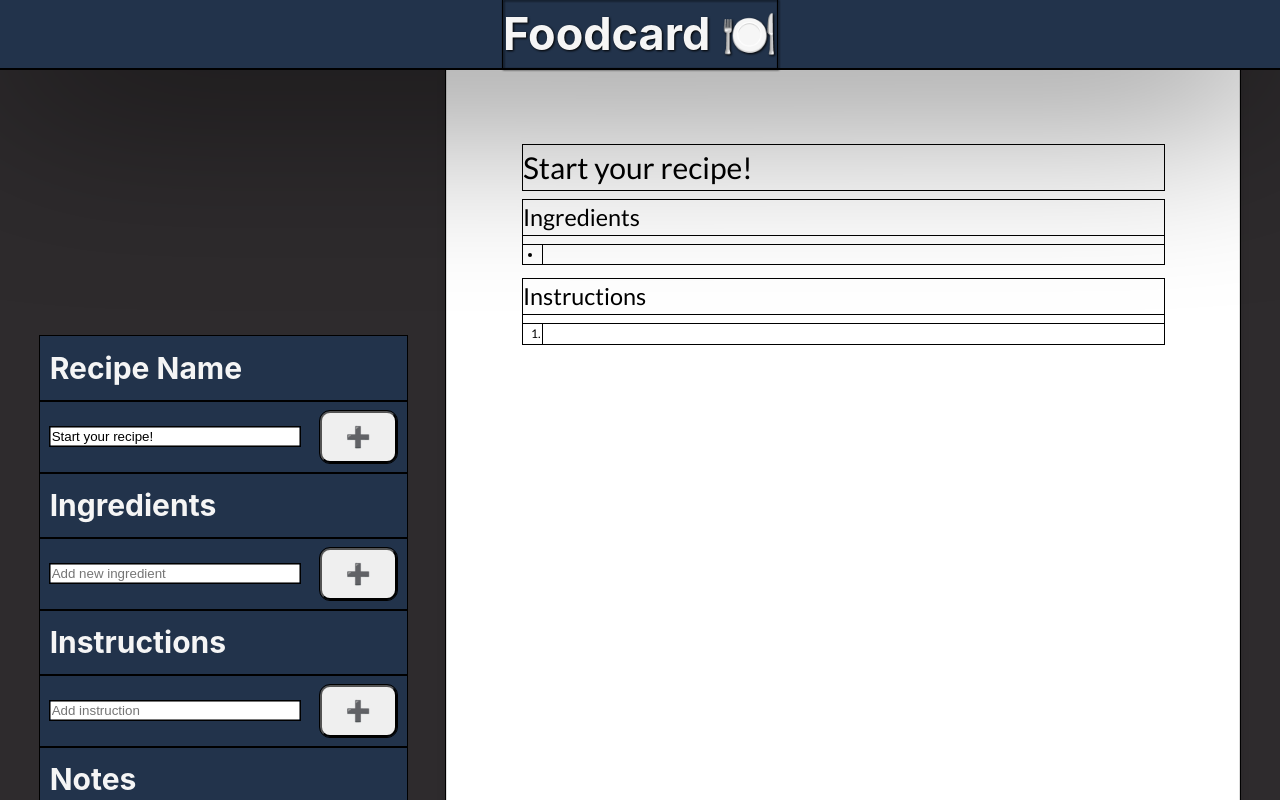
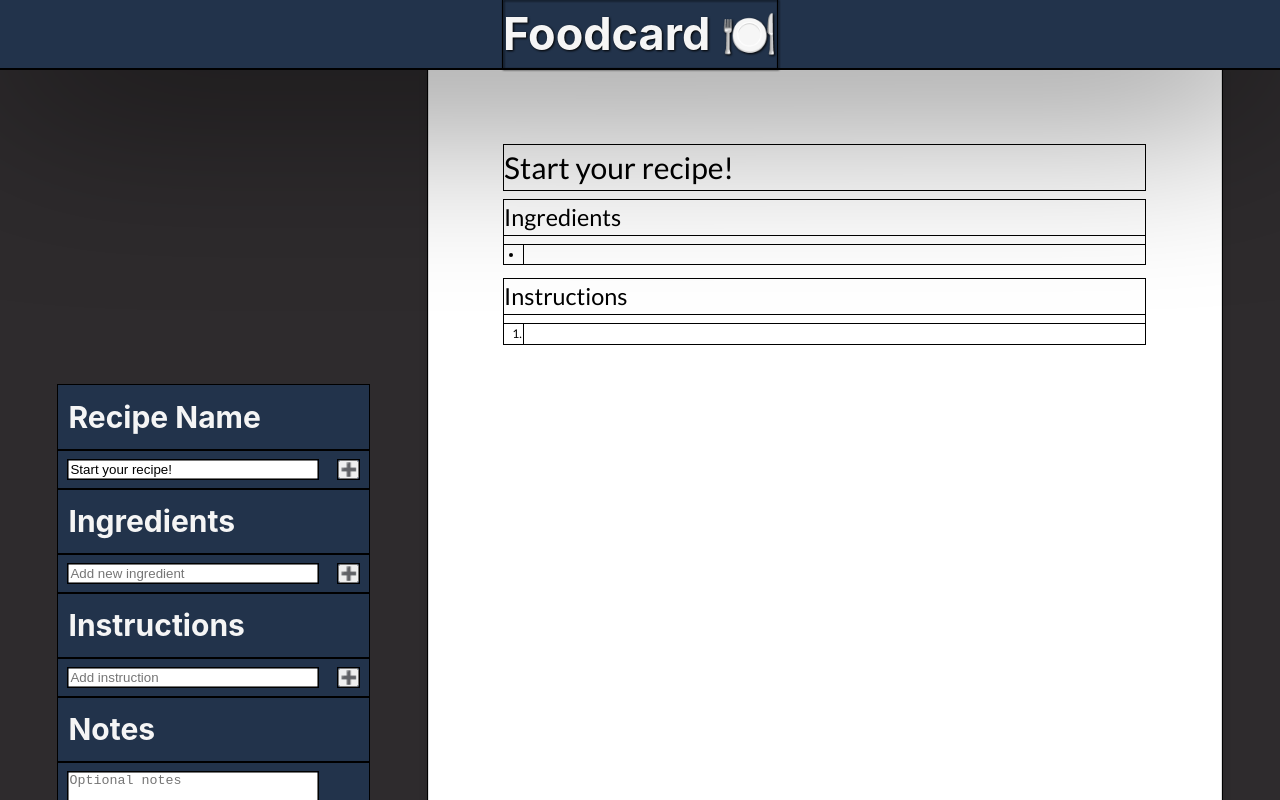
Before and after one commit to orzcode/foodcard, a React (Vite) app: page / in a window 1280 px wide. Shown: the top 800 px of the page. Built offline with nearby package versions, Linux system fonts and the light colour scheme.

Commit message:
remove btn styles

```diff
--- a/src/index.css
+++ b/src/index.css
@@ -40,22 +40,9 @@
   /* FONTSIZE - Adding the 0.4 is for responsivity */
 }
 button {
-  border-radius: 1rem;
-  outline: 1px solid black;
-  padding: 0.6em 1.2em;
-  font-size: 1em;
-  font-weight: 500;
-  font-family: inherit;
   cursor: pointer;
-  transition: border-color 0.25s;
 }
-button:hover {
-  border-color: #000000;
-}
-button:focus,
-button:focus-visible {
-  outline: 4px auto -webkit-focus-ring-color;
-}
+
 /* ----------------------------------------- */
 html {
   background-color: var(--main);
```
